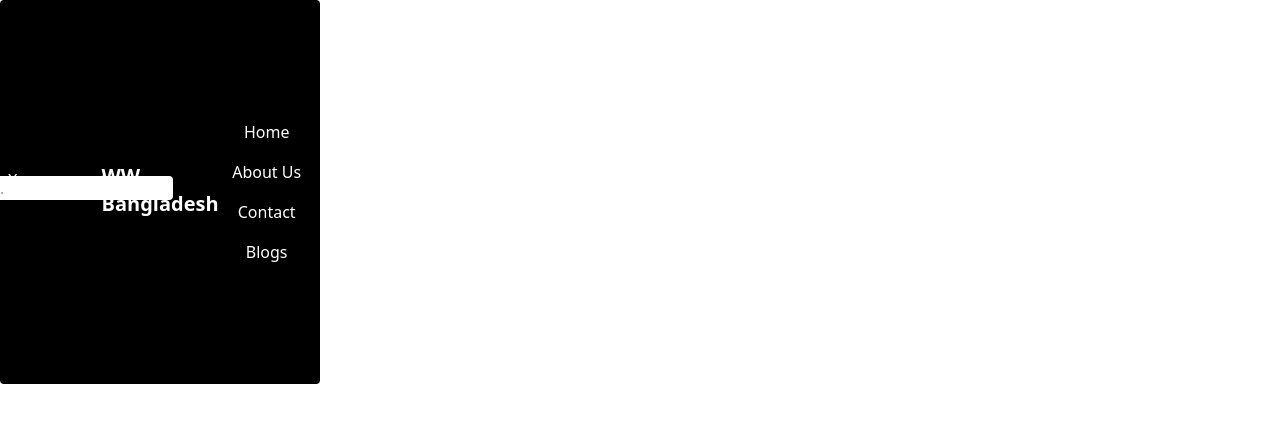
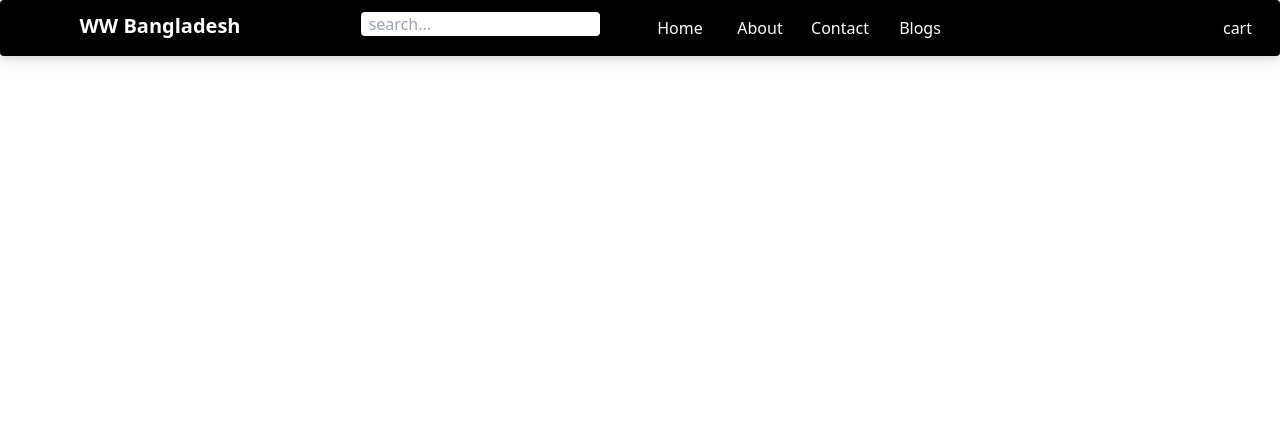
Before and after one commit to parvez-swe/wasi-web-bangladesh, a Next.js app: page / in a window 1280 px wide. Shown: the top 422 px of the page. Built offline with nearby package versions, Linux system fonts and the light colour scheme.

Commit message:
nav customization

```diff
--- a/components/Header/Header.js
+++ b/components/Header/Header.js
@@ -1,13 +1,18 @@
 import React from "react";
-import classes from "./Header.module.css";
 export const Header = () => {
   return (
-    <div className="w-80 h-96 rounded bg-black text-white grid grid-cols-1 md:grid-cols-3 items-center  ">
+    <div className="w-80 md:w-full h-96 md:h-14 rounded bg-black text-white grid grid-cols-1 md:grid-cols-4 items-center drop-shadow-lg  ">
+      <div className="logo grid grid-cols-1 mb-1">
+        <div className=" relative top-0 left-1 mr-3 ">
+          <div className="absolute top-0 right-1  md:hidden">cart</div>
+          <div className="absolute top-0 left-1 md:hidden">X</div>
+        </div>
+        <h1 className="text-xl font-bold flex items-center justify-center">
+          WW Bangladesh
+        </h1>
+      </div>
+
       <div className="relative">
-        <div className=" relative top-0 left-1 ">
-          <div className="absolute top-0 right-1">cart</div>
-          <div className="absolute top-0 left-1">X</div>
-        </div>
         <div className="mt-2 flex items-center justify-center search-bar text-black mb-4">
           <input
             className=" rounded px-1 focus:outline-none"
@@ -17,26 +22,25 @@ export const Header = () => {
         </div>
       </div>
 
-      <div className="logo grid grid-cols-1 mb-1">
-        <h1 className="text-xl font-bold flex items-center justify-center">
-          WW Bangladesh
-        </h1>
-      </div>
-
-      <ul className="grid grid-cols-1 ">
-        <li className="py-2 px-3 font-medium hover:bg-red-400 flex justify-center  items-center  ">
+      <ul className="grid grid-cols-1 md:grid-cols-4 ">
+        <li className="py-2 px-3 font-medium hover:bg-slate-800 flex justify-center  items-center cursor-pointer">
           Home
         </li>
-        <li className="py-2 px-3 font-medium hover:bg-red-400 flex justify-center  items-center">
-          About Us
+        <li className="py-2 px-3 font-medium hover:bg-slate-800 flex justify-center  items-center cursor-pointer">
+          About
         </li>
-        <li className="py-2 px-3 font-medium hover:bg-red-400 flex justify-center  items-center">
+        <li className="py-2 px-3 font-medium hover:bg-slate-800 flex justify-center  items-center  cursor-pointer">
           Contact
         </li>
-        <li className="py-2 px-3 font-medium hover:bg-red-400 flex justify-center  items-center">
+        <li className="py-2 px-3 font-medium hover:bg-slate-800 flex justify-center  items-center  cursor-pointer">
           Blogs
         </li>
       </ul>
+      <div className="grid grid-cols-1 mr-4 ">
+        <div className="hidden py-2 px-3 font-medium hover:bg-slate-900 md:flex justify-end  items-center">
+          cart
+        </div>
+      </div>
     </div>
   );
 };
```
Also changed, not shown: components/Header/Header.module.css (deleted), components/Header/Main.js (added).
